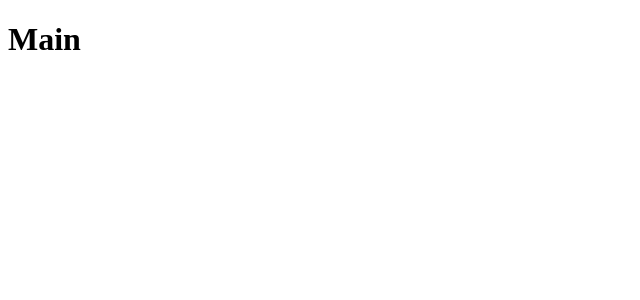
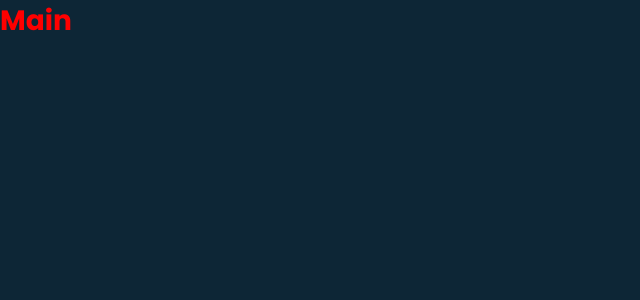
Before and after one commit to matheusgarcia06/projeto-repositorio, a React (Create React App) app: page / in a window 1280 px wide. Shown: the top 300 px of the page, without its empty margins (0-640 px from the left). Built offline with nearby package versions, Linux system fonts and the light colour scheme.

Commit message:
feat: adicionando a biblioteca styled-components e realizando o reset global do projeto

```diff
--- a/package.json
+++ b/package.json
@@ -10,6 +10,7 @@
     "react-dom": "^18.0.0",
     "react-router-dom": "^6.3.0",
     "react-scripts": "5.0.1",
+    "styled-components": "^5.3.5",
     "web-vitals": "^2.1.0"
   },
   "scripts": {
--- a/public/index.html
+++ b/public/index.html
@@ -9,6 +9,12 @@
 			name="description"
 			content="Web site created using create-react-app"
 		/>
+		<link rel="preconnect" href="https://fonts.googleapis.com" />
+		<link rel="preconnect" href="https://fonts.gstatic.com" crossorigin />
+		<link
+			href="https://fonts.googleapis.com/css2?family=Poppins:wght@300;400;500;700&display=swap"
+			rel="stylesheet"
+		/>
 		<title>React App</title>
 	</head>
 	<body>
--- a/src/App.js
+++ b/src/App.js
@@ -1,12 +1,15 @@
 import React from 'react';
 
 import { BrowserRouter, Routes, Route } from 'react-router-dom';
+import GlobalStyle from './styles/global';
 
 import Main from './pages/Main';
 import Repositorio from './pages/Repositorio';
 
 function App() {
 	return (
+		<>
+			<GlobalStyle />
 			<BrowserRouter>
 				<Routes>
 					<Route exact path='/' element={<Main />} />
@@ -17,6 +20,7 @@
 					/>
 				</Routes>
 			</BrowserRouter>
+		</>
 	);
 }
 
--- a/src/pages/Main/index.js
+++ b/src/pages/Main/index.js
@@ -1,7 +1,8 @@
 import React from 'react';
+import { Title } from './styles';
 
 function Main() {
-	return <h1>Main</h1>;
+	return <Title>Main</Title>;
 }
 
 export default Main;
--- /dev/null
+++ b/src/pages/Main/styles.js
@@ -0,0 +1,5 @@
+import styled from 'styled-components';
+
+export const Title = styled.h1`
+	color: #ff0000;
+`;
--- /dev/null
+++ b/src/styles/global.js
@@ -0,0 +1,30 @@
+import { createGlobalStyle } from 'styled-components';
+
+export default createGlobalStyle`
+    *{
+        margin: 0;
+        padding: 0;
+        outline: 0;
+        box-sizing: border-box;
+    }
+
+    html, body, #root {
+        min-height: 100%;
+    }
+
+    body {
+        background: #0D2636;
+        font-size: 14px;
+        -webkit-font-smoothing: antialiased !important;
+    }
+
+    body, input, button {
+        color: #222;
+        font-size: 14px;
+        font-family: 'Poppins', sans-serif;
+    }
+
+    button {
+        cursor: pointer;
+    }
+`;
```
Also changed, not shown: 1 other file (tests, documents, lock files or other folders). Lines whose indentation alone changed are shown as unchanged.
